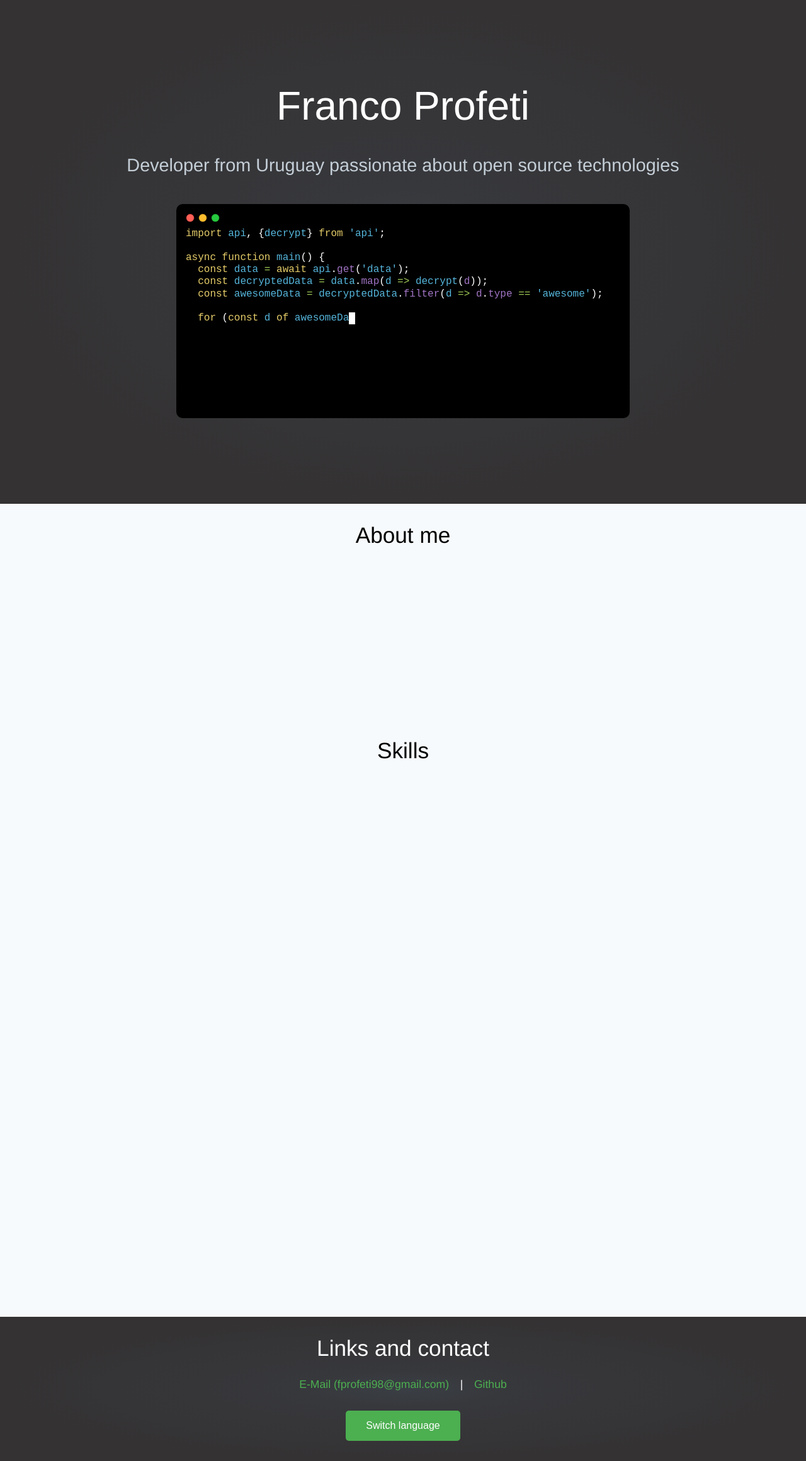
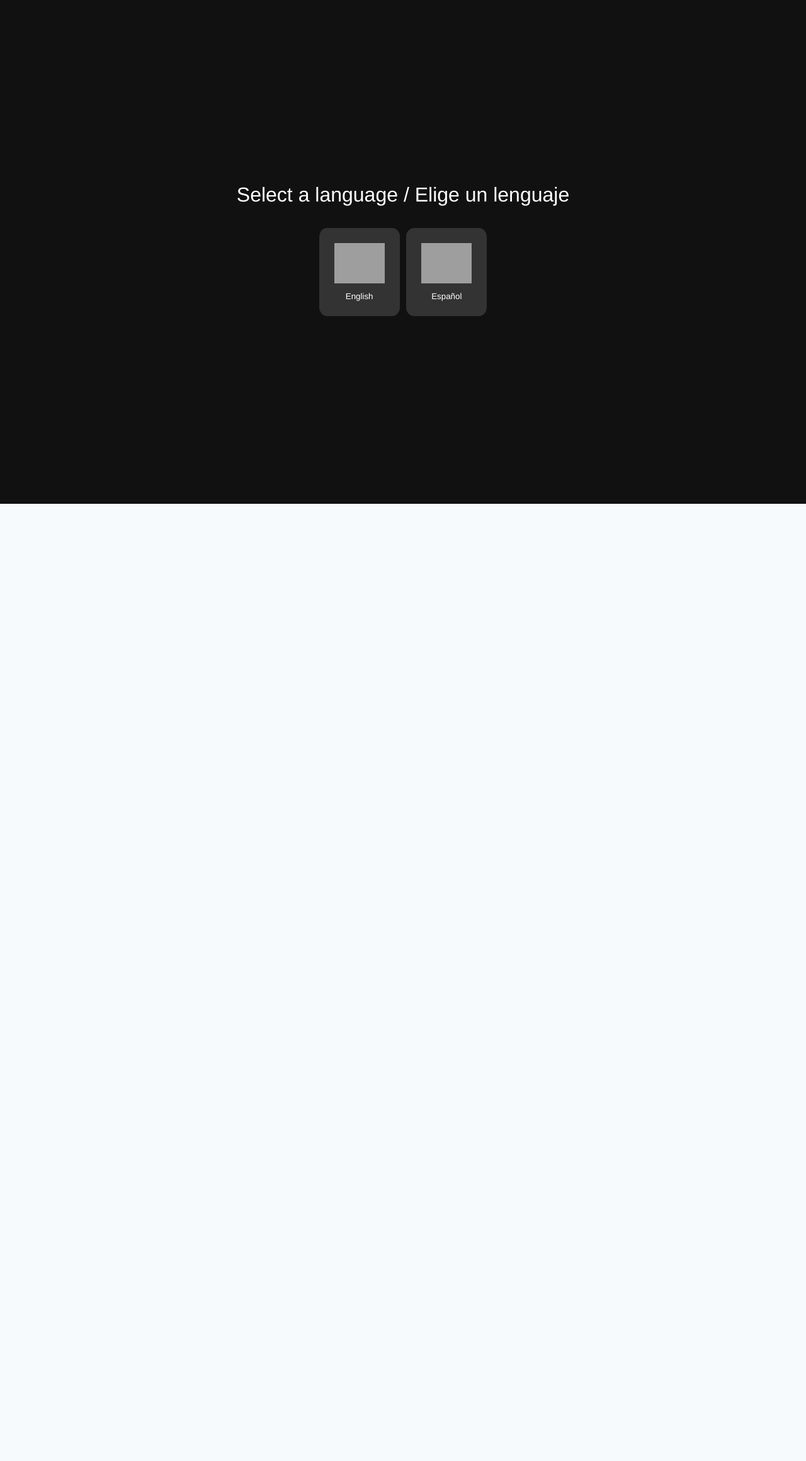
Before and after one commit to noxware/noxware.github.io, a React (Create React App) app: page / in a window 1280 px wide. Shown: the whole page at 63% size. After the commit the page ends 800 px from the top, so only its background shows below. Built offline with nearby package versions, Linux system fonts and the light colour scheme; grey boxes are pictures that could not be loaded.

Commit message:
Everything works.

```diff
--- a/src/App.tsx
+++ b/src/App.tsx
@@ -1,10 +1,15 @@
-import React from 'react';
+import React, { useState } from 'react';
 import styled, {createGlobalStyle} from 'styled-components';
 
 import Intro from './steps/Intro';
 import About from './steps/About';
 import Skills from './steps/Skills';
-import Contact from './steps/Contact';
+import Links from './steps/Links';
+import Language from './steps/Language';
+
+import LanguageContext from './contexts/language';
+import strings from './data/strings.yaml';
+
 
 const ResetStyles = createGlobalStyle`
   html, body, div, span, applet, object, iframe,
@@ -84,17 +89,31 @@ const Main = styled.main`
 
 
 function App() {
+  const [lang, setLang] = useState(window.localStorage.getItem('lang') || '');
+
+console.log(lang);
+  const currentLang = strings[lang] || {};
+  currentLang.setLang = (l: string) => setLang(l);
+  console.table(currentLang);
   return (
-    <React.Fragment>
+    <LanguageContext.Provider value={currentLang}>
         <ResetStyles />
         <BaseStyles />
         <Main>
+          {
+            (lang === '') ?
+              <Language />
+            :
+              <>
                 <Intro />
                 <About />
                 <Skills />
-        <Contact />
+                <Links />
+              </>
+          }
+
         </Main>
-    </React.Fragment>
+    </LanguageContext.Provider>
   );
 }
 
--- a/src/components/LangButton.tsx
+++ b/src/components/LangButton.tsx
@@ -6,25 +6,29 @@ const Container = styled.button`
   flex-direction: column;
   align-items: center;
   justify-content: center;
-  padding: 1em;
+  padding: 1.5rem;
   margin: 0.4em;
   border-radius: 10%;
-  border: 1px solid rgb(219, 219, 219);
-  background-color: #ffffff;
+  border: none;
+  background-color: #333333;
   font-family: Helvetica, Arial, sans-serif;
-  height: 150px;
-  width: 130px;
+  color: inherit;
+
+  &:hover {
+    background-color: #555555;
+  }
 `
 
 const Image = styled.img`
   height: 64px;
-  width: 64px;
+  width: 80px;
 `
 
 const Name = styled.span`
   margin-top: 1em;
-  font-size: 0.9em;
+  font-size: 1em;
   text-align: center;
+
 `
 
 
--- /dev/null
+++ b/src/contexts/language.ts
@@ -0,0 +1,4 @@
+import {createContext} from 'react';
+import strings from '../data/strings.yaml';
+
+export default createContext<any>(strings.en);
--- a/src/data/code-animation.yaml
+++ b/src/data/code-animation.yaml
@@ -1,3 +1,5 @@
+# Ugly
+
 bigCode: |-
   %k%import %d%api%x%, {%d%decrypt%x%} %k%from %s%'api'%x%;
 
--- a/src/data/strings.yaml
+++ b/src/data/strings.yaml
@@ -1,27 +1,70 @@
 en:
   intro:
     title: Franco Profeti
-    subtitle: ''
+    subtitle: Developer from Uruguay passionate about open source technologies
 
   about:
-    title: ''
+    title: About me
     paragraphs:
-      - ''
-      - ''
-      - ''
+      - >-
+        I am a 21 years old developer from Uruguay who has been interested in programming since young.
+        I had my first contact with the world of programming at the age of 12 and I began to learn how to
+        program for real at the age of 15 thanks to the help of 2 friends who taught me about
+        open source software.
+      - >-
+        From there, I started to learn all kinds of things that interested me, from web development to
+        assembly language and electronics.
+      - >-
+        I love programming and I am always learning things as I need them for something.
+        Learning new things related to technology is always a pleasure.
+        The satisfaction of seeing something created by oneself, working, is indescribable.
 
   skills:
-    title: ''
+    title: Skills
     langs:
-      title: ''
+      title: Programming and markup languages
     libs:
-      title: ''
+      title: Libraries and frameworks
     other:
       title: ''
     hlangs:
       title: ''
 
-  contact:
-    title: ''
+  links:
+    title: Links and contact
+    switch: Switch language
 
 es:
+  intro:
+    title: Franco Profeti
+    subtitle: Desarrollador de Uruguay apasionado por las tecnologias libres.
+
+  about:
+    title: Sobre mi
+    paragraphs:
+      - >-
+        Soy un desarrollador uruguayo de 22 años que ha estado interesado en la programacion desde joven.
+        Tuve mi primer contacto con el mundo de la programacion a los 12 años y comence a aprender seriamente
+        a los 15 gracias a la ayuda de 2 amigos que me enseñaron sobre el software libre.
+      - >-
+        Desde ahi, comence a aprender todo tipo de cosas que me parecian interesantes, desde desarrollo web
+        hasta lenguaje ensamblador y temas relacionados a la electronica.
+      - >-
+        Amo programar y siempre estoy aprendiendo cosas a medida que las necesito para hacer algo.
+        Aprender nuevas cosas relacionadas a la tecnologia es siempre un placer.
+        La satisfacion de ver algo creado por uno, funcionando, es indescriptible.
+
+  skills:
+    title: Habilidades
+    langs:
+      title: Lenguajes de programacion y marcado
+    libs:
+      title: Librerias y frameworks
+    other:
+      title: ''
+    hlangs:
+      title: ''
+
+  links:
+    title: Enlaces y contacto
+    switch: Cambiar de idioma
--- a/src/steps/About.tsx
+++ b/src/steps/About.tsx
@@ -1,9 +1,10 @@
-import React, { useState } from 'react';
+import React, { useState, useContext } from 'react';
 import VSensor from 'react-visibility-sensor';
 import styled, { FlattenSimpleInterpolation } from 'styled-components';
 import {mw} from '../lib/util';
 import {showFromLeftPreset, showFromRightPreset, showFromBottomPreset} from '../animations/presets';
 import CircularImage from '../components/CircularImage';
+import Language from '../contexts/language';
 
 const Container = styled.section`
   display: flex;
@@ -13,8 +14,9 @@ const Container = styled.section`
 
   padding: 2rem;
 
-  @media (min-width: 600px) {
-
+  @media (min-width: 730px) {
+    padding-top: 7rem;
+    padding-bottom: 7rem;
   }
 `
 
@@ -24,14 +26,6 @@ const Title = styled.h1`
 
   @media (min-width: 600px) {
     font-size: 2.2em;
-  }
-
-  @media (min-width: 730px) {
-
-  }
-
-  @media (min-width: 1280px) {
-
   }
 `
 
@@ -45,14 +39,6 @@ const SpeakContainer = styled.div`
     flex-direction: row;
     align-items: center;
     max-width: 1000px;
-  }
-
-  @media (min-width: 1000px) {
-
-  }
-
-  @media (min-width: 1280px) {
-
   }
 `
 
@@ -120,28 +106,23 @@ const Photo = styled(CircularImage).attrs<AnimatedProps>(props => {
 export default () => {
   const [animated, setAnimated] = useState(false);
   const visibilityHandler = (visible: boolean) => visible && setAnimated(true);
+  const s = useContext(Language);
 
   return (
     <Container className='about step'>
-      <Title className='title'>About me</Title>
+      <Title className='title'>{s.about.title}</Title>
         <VSensor onChange={visibilityHandler} partialVisibility>
           <SpeakContainer className='speak'>
             <Photo animated={animated} alt='cat' src='https://www.miamiherald.com/living/pets/g4tdgu/picture135751113/alternates/FREE_1140/dribbling-cat'/>
             <ParagraphContainer animated={animated}>
               <Paragraph>
-                I am a 21 years old developer from Uruguay who has been interested in programming since young.
-                I had my first contact with the world of programming at the age of 12 and I began to learn how to
-                program for real at the age of 15 thanks to the help of 2 friends who taught me about
-                open source software.
+                {s.about.paragraphs[0]}
               </Paragraph>
               <Paragraph>
-                From there, I started to learn all kinds of things that interested me, from web development to
-                assembly language and electronics.
+                {s.about.paragraphs[1]}
               </Paragraph>
               <Paragraph>
-                I love programming and I am always learning things as I need them for something.
-                Learning new things related to technology is always a pleasure.
-                The satisfaction of seeing something created by oneself, working, is indescribable.
+                {s.about.paragraphs[2]}
               </Paragraph>
             </ParagraphContainer>
           </SpeakContainer>
--- a/src/steps/Intro.tsx
+++ b/src/steps/Intro.tsx
@@ -1,8 +1,9 @@
-import React, { useEffect, useState } from 'react';
+import React, { useEffect, useState, useContext } from 'react';
 import styled from 'styled-components';
 
 import AnimatedFCE from '../components/AnimatedFCE';
 import CODES from '../data/code-animation.yaml';
+import Language from '../contexts/language';
 
 const Container = styled.section`
   display: flex;
@@ -89,6 +90,7 @@ const DemoCode = styled(AnimatedFCE)`
 `
 
 export default function () {
+  const s = useContext(Language);
   const getCode: () => string = () => window.innerWidth < 600 ? CODES.smallCode : CODES.bigCode;
 
   const [code, setCode] = useState(getCode());
@@ -104,8 +106,8 @@ export default function () {
 
   return (
     <Container className='intro'>
-      <Title className='title'>Franco Profeti</Title>
-      <Subtitle className='subtitle'>Developer from Uruguay passionate about open source technologies</Subtitle>
+      <Title className='title'>{s.intro.title}</Title>
+      <Subtitle className='subtitle'>{s.intro.subtitle}</Subtitle>
       <DemoCode code={code} cursor='%i%' speed={20} />
     </Container>
   );
--- a/src/steps/Language.tsx
+++ b/src/steps/Language.tsx
@@ -1,16 +1,68 @@
-import React from 'react';
+import React, {useContext} from 'react';
 import styled from 'styled-components';
+
+import LanguageContext from '../contexts/language';
 
 import LangButton from '../components/LangButton';
 
 const Container = styled.section`
-
+  display: flex;
+  flex-direction: row;
+  justify-content: center;
+  align-items: center;
+  align-content: center;
+  flex-wrap: wrap;
+  width: 100%;
+  height: 100vh;
+  background-color: #111111;
+  color: #ffffff;
+  padding: 1rem;
 `
 
+const Title = styled.h1`
+  font-size: 1.5em;
+  margin-bottom: 2rem;
+  text-align: center;
+
+  @media (min-width: 730px) {
+    font-size: 2em;
+  }
+`
+
+const FlexBreak = styled.div`
+  width: 100%;
+  height: 0;
+`
+
+export default function () {
+  const lang = useContext(LanguageContext);
+  console.table(lang);
 
 
-export default function () {
-  <Container>
+  return (
+    <Container>
+      <Title>Select a language / Elige un lenguaje</Title>
 
-  </Container>
+      <FlexBreak />
+      <LangButton
+        name='English'
+        icon={'https://upload.wikimedia.org/wikipedia/en/thumb/a/ae/Flag_of_the_United_Kingdom.svg/1920px-Flag_of_the_United_Kingdom.svg.png'}
+        onClick={
+          () => {
+            window.localStorage.setItem('lang', 'en');
+            lang.setLang('en');
+          }
+        } />
+      <LangButton
+        name='Español'
+        icon={'https://upload.wikimedia.org/wikipedia/en/thumb/9/9a/Flag_of_Spain.svg/1280px-Flag_of_Spain.svg.png'}
+        onClick={
+          () => {
+            window.localStorage.setItem('lang', 'es');
+            lang.setLang('es');
+            console.log(window.localStorage.getItem('lang'));
+          }
+        } />
+    </Container>
+  );
 }
--- a/src/steps/Contact.tsx
+++ b/src/steps/Links.tsx
@@ -1,5 +1,7 @@
-import React from 'react';
+import React, { useContext } from 'react';
 import styled from 'styled-components';
+
+import Language from '../contexts/language';
 
 const Container = styled.section`
   display: flex;
@@ -23,22 +25,30 @@ const Title = styled.h1`
 `
 
 const Link = styled.a`
-  font-size: 1.1em;
+  font-size: 0.8em;
   text-decoration: none;
   color: #4CAF50;
+
+  @media (min-width: 420px) {
+    font-size: 1.1em;
+  }
 `
 
 const LangSwitch = styled.button`
   background-color: #4CAF50; /* Green */
   border: none;
   color: white;
-  padding: 15px 32px;
+  padding: 1rem 2rem;
   text-align: center;
   text-decoration: none;
   display: inline-block;
-  font-size: 16px;
+  font-size: 0.8em;
   margin-top: 2rem;
   border-radius: 5px;
+
+  @media (min-width: 420px) {
+    font-size: 1em;
+  }
 `
 
 const FlexBreak = styled.div`
@@ -47,9 +57,13 @@ const FlexBreak = styled.div`
 `
 
 const BaseSeparator = styled.span`
-  font-size: 1.1em;
+  font-size: 0.8em;
   margin-right: 1em;
   margin-left: 1em;
+
+  @media (min-width: 420px) {
+    font-size: 1.1em;
+  }
 `
 
 function Separator() {
@@ -57,9 +71,11 @@ function Separator() {
 }
 
 export default function () {
+  const s = useContext(Language);
+
   return (
     <Container>
-      <Title>Links and contact</Title>
+      <Title>{s.links.title}</Title>
 
       <FlexBreak />
       <Link href='mailto:fprofeti98@gmail.com'>E-Mail (fprofeti98@gmail.com)</Link>
@@ -67,7 +83,7 @@ export default function () {
       <Link href='https://github.com/Noxware'>Github</Link>
 
       <FlexBreak />
-      <LangSwitch>Switch language</LangSwitch>
+      <LangSwitch onClick={()=>s.setLang('')}>{s.links.switch}</LangSwitch>
     </Container>
   );
 }
--- a/src/steps/Skills.tsx
+++ b/src/steps/Skills.tsx
@@ -1,4 +1,4 @@
-import React, { useState } from 'react';
+import React, { useState, useContext } from 'react';
 import VSensor from 'react-visibility-sensor';
 import styled from 'styled-components';
 
@@ -9,12 +9,18 @@ import libs from '../data/skills-libs.json';
 
 import {showFromBottomPreset} from '../animations/presets';
 
+import Language from '../contexts/language';
+
 const Container = styled.section`
   display: flex;
   flex-direction: column;
   align-items: center;
 
   padding: 1rem;
+
+  @media (min-width: 730px) {
+    padding-bottom: 7rem;
+  }
 `
 
 const Title = styled.h1`
@@ -23,10 +29,6 @@ const Title = styled.h1`
 
   @media (min-width: 600px) {
     font-size: 2.2em;
-  }
-
-  @media (min-width: 1000px) {
-    font-size: 2.2em; /***************/
   }
 `
 
@@ -103,6 +105,8 @@ const Item = styled(SkillItem)`
 // TODO: styled-components here
 
 export default function () {
+  const s = useContext(Language);
+
   const [animatedLangs, setAnimatedLangs] = useState(false);
   const [animatedLibs, setAnimatedLibs] = useState(false);
 
@@ -111,11 +115,11 @@ export default function () {
 
   return (
     <Container className='skills step'>
-      <Title className='title'>Skills</Title>
+      <Title className='title'>{s.skills.title}</Title>
 
       <VSensor onChange={langsHandler} partialVisibility>
         <CategoryContainer className={`category`} animated={animatedLangs}>
-          <CategoryTitle className='subtitle'>Programming and markup languages</CategoryTitle>
+          <CategoryTitle className='subtitle'>{s.skills.langs.title}</CategoryTitle>
           <ItemsContainer className="items">
             {langs.map(l => <Item key={l.title} icon={l.icon} title={l.title}/>)}
           </ItemsContainer>
@@ -125,7 +129,7 @@ export default function () {
 
       <VSensor onChange={libsHandler} partialVisibility>
         <CategoryContainer className={`category`} animated={animatedLibs}>
-          <CategoryTitle className='subtitle'>Libraries and frameworks</CategoryTitle>
+          <CategoryTitle className='subtitle'>{s.skills.libs.title}</CategoryTitle>
           <ItemsContainer className="items">
             {libs.map(l => <Item key={l.title} icon={l.icon} title={l.title}/>)}
           </ItemsContainer>
```
Also changed, not shown: 1 other file (tests, documents, lock files or other folders). Lines whose indentation alone changed are shown as unchanged.
